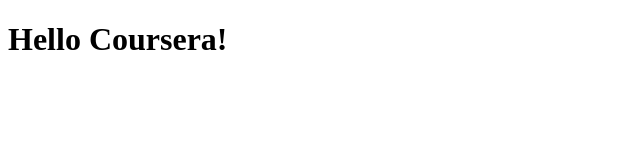
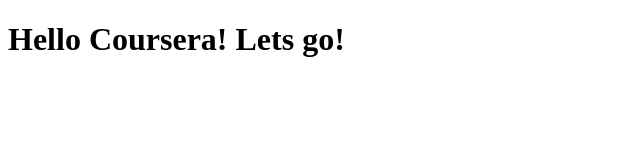
Before and after one commit to aimeeGallz160/coursera-test, a plain HTML site: page index.html in a window 1280 px wide. Shown: the whole page, without its empty margins (0-640 px from the left). Drawn offline with Linux system fonts and the light colour scheme.

Commit message:
Add files via upload

```diff
--- a/index.html
+++ b/index.html
@@ -4,6 +4,6 @@
 	<title>Hello Coursera</title>
 </head>
 <body>
-<h1> Hello Coursera!</h1>
+<h1> Hello Coursera! Lets go!</h1>
 </body>
 </html>
```
